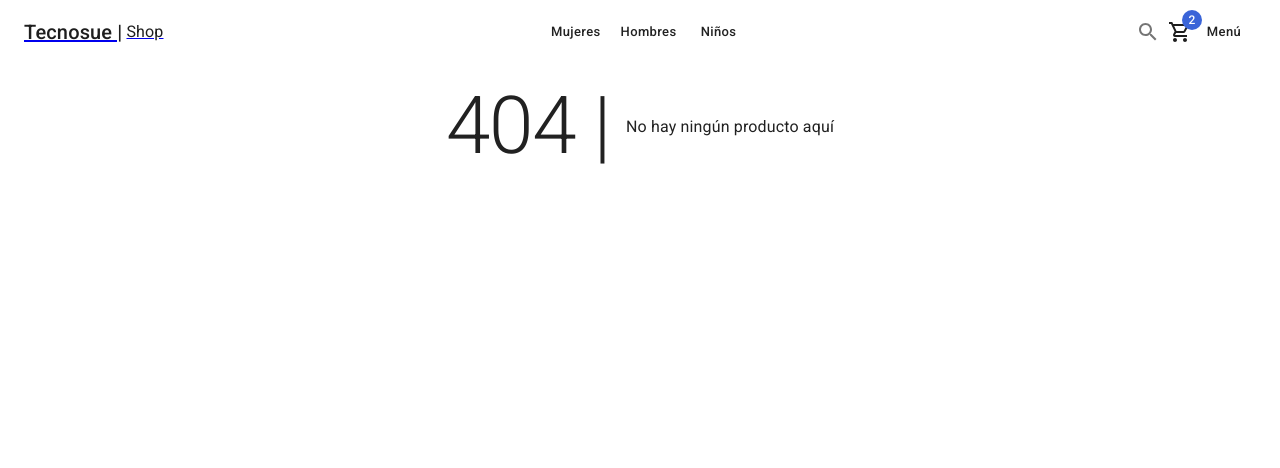
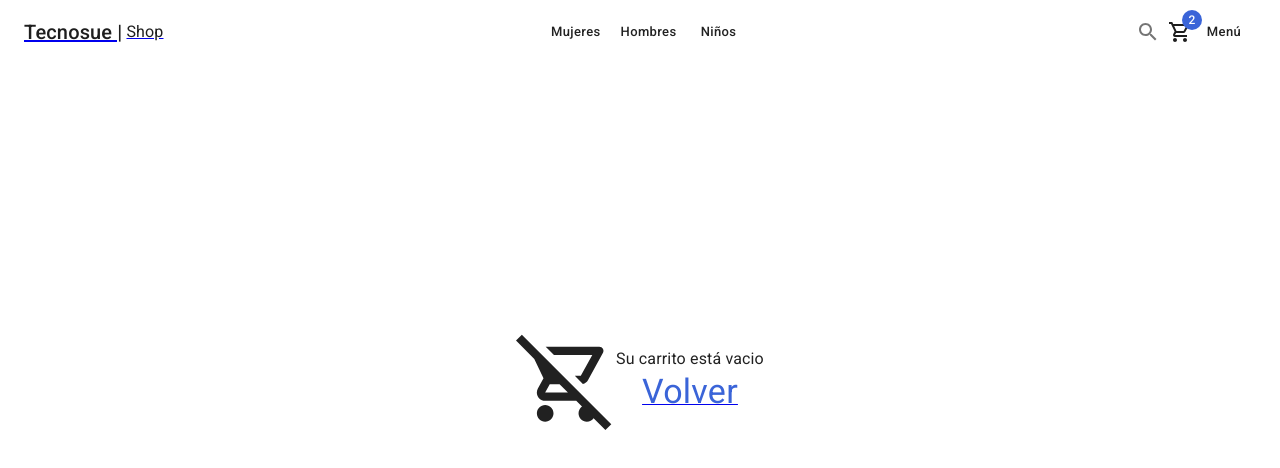
Before and after one commit to tecnosue/tecnosue-shop, a Next.js app: page /cart/empty in a window 1280 px wide. Before the commit this address had no page. Shown: the top 468 px of the page. Built offline with nearby package versions, Linux system fonts and the light colour scheme.

Commit message:
página del carrito de compras

```diff
--- /dev/null
+++ b/components/cart/index.ts
@@ -0,0 +1 @@
+export * from './CartList';
--- /dev/null
+++ b/pages/cart/empty.tsx
@@ -0,0 +1,36 @@
+import React from 'react';
+import NextLink from 'next/link';
+
+import { RemoveShoppingCartOutlined } from "@mui/icons-material"
+import { Box, Link, Typography } from "@mui/material"
+import { ShopLayout } from "../../components/layouts"
+
+
+
+const EmptyPage = () => {
+  return (
+    <ShopLayout title="Carrito vacio" pageDescription="No hay artículos en el carrito de compras">
+         <Box
+            display='flex'
+            justifyContent='center'
+            alignItems='center'
+            height='calc(100vh - 200px)'
+            sx={{ flexDirection: { xs: 'column', sm: 'row' }}}
+        >
+            <RemoveShoppingCartOutlined sx={{ fontSize: 100 }} />
+            <Box display='flex' flexDirection='column' alignItems='center'>
+                <Typography>Su carrito está vacio</Typography>
+                <NextLink href='/' passHref>
+                    <Link typography="h4" color='secondary'>
+                        Volver
+                    </Link>
+                </NextLink>
+            </Box>
+
+
+        </Box>
+    </ShopLayout>
+  )
+}
+
+export default EmptyPage
```
Also changed, not shown: components/cart/CartList.tsx (added, +23 -0 lines), pages/cart/index.tsx (added, +40 -0 lines).
